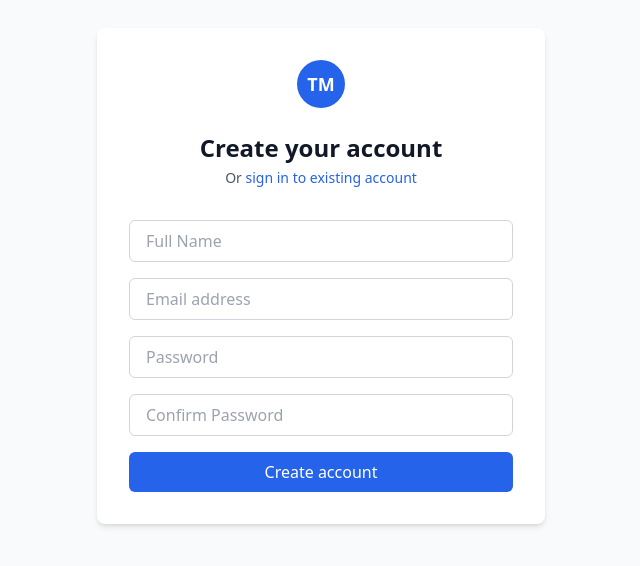
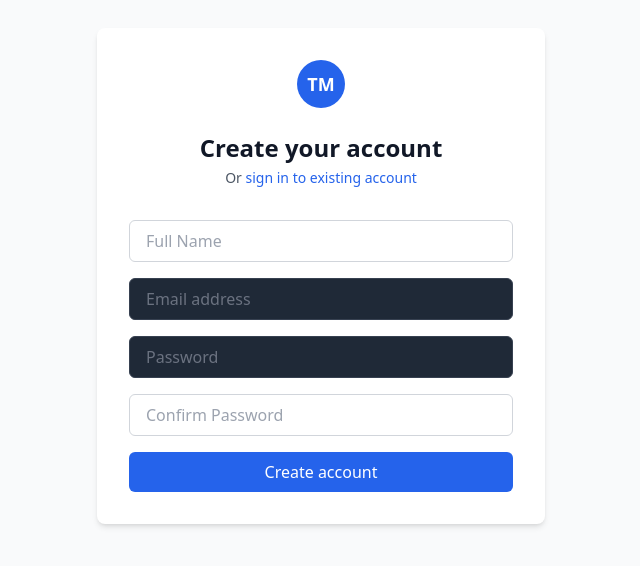
Before and after one commit to Sodiq-049/task-manager-frontend, a React (Create React App) app: page /register in a window 1280 px wide. Shown: the part 124-690 px from the top of the page, without its empty margins (319-959 px from the left). Built offline with nearby package versions, Linux system fonts and the light colour scheme; no server answers.

Commit message:
frontend updated

```diff
--- a/src/pages/Register.jsx
+++ b/src/pages/Register.jsx
@@ -63,14 +63,14 @@
             name="email"
             type="email"
             placeholder="Email address"
-            className="w-full border border-gray-300 px-4 py-2 rounded-md"
+            className="w-full border border-gray-300 px-4 py-2 rounded-md dark:border-gray-700 bg-white dark:bg-gray-800 text-gray-900 dark:text-white placeholder-gray-400 dark:placeholder-gray-500 focus:outline-none focus:ring-2 focus:ring-blue-500"
             onChange={handleChange}
           />
           <input
             name="password"
             type="password"
             placeholder="Password"
-            className="w-full border border-gray-300 px-4 py-2 rounded-md"
+            className="w-full border border-gray-300 px-4 py-2 rounded-md dark:border-gray-700 bg-white dark:bg-gray-800 text-gray-900 dark:text-white placeholder-gray-400 dark:placeholder-gray-500 focus:outline-none focus:ring-2 focus:ring-blue-500"
             onChange={handleChange}
           />
           <input
```
